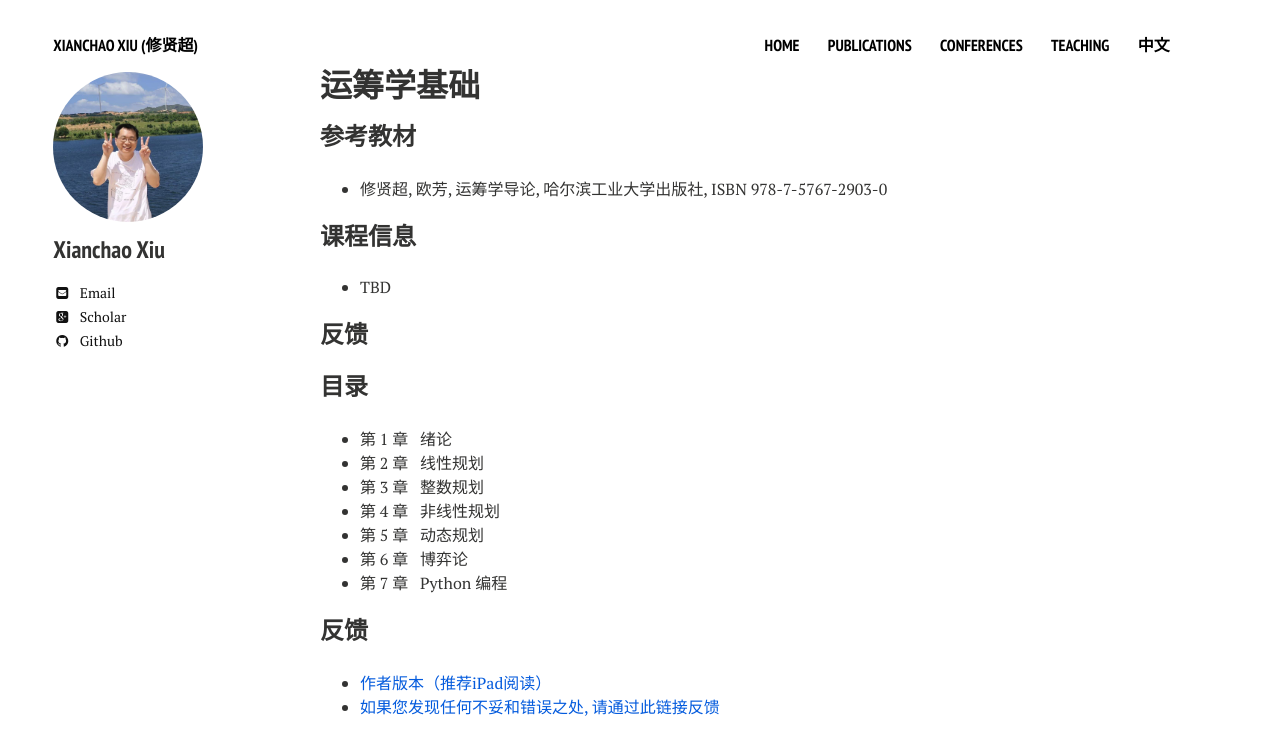
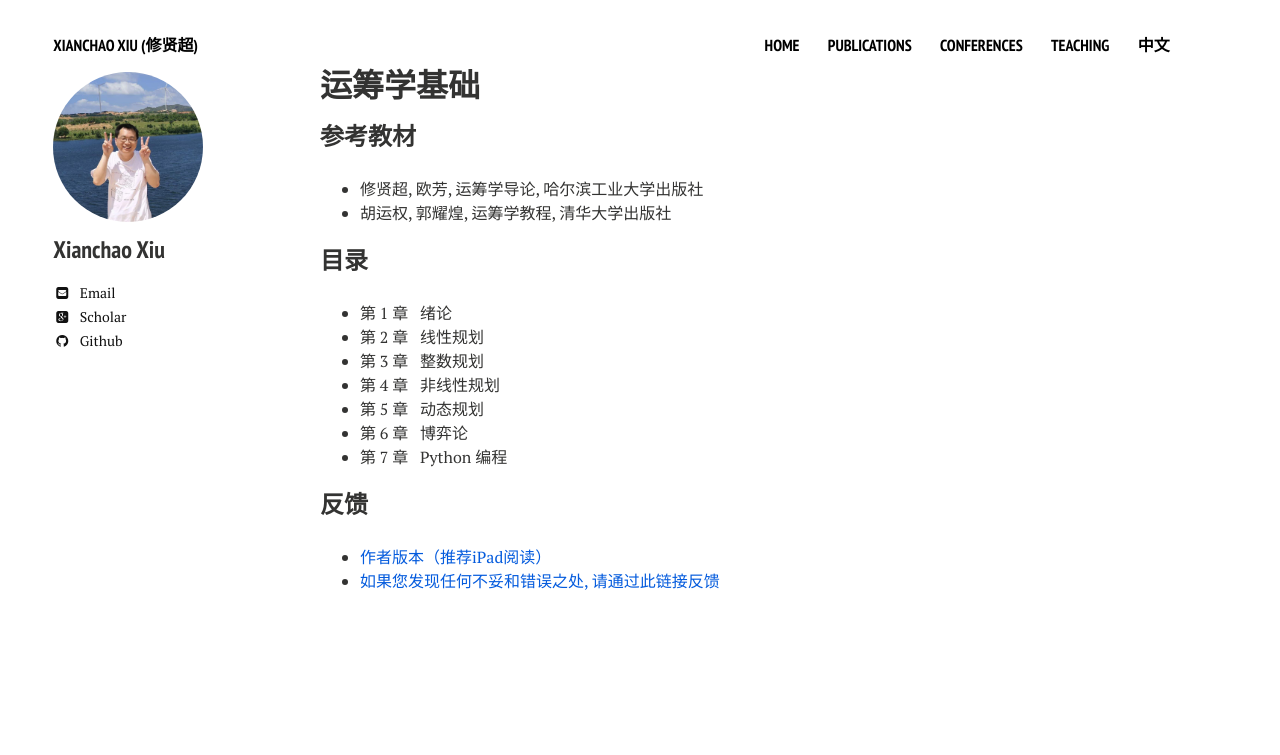
Before and after one commit to xianchaoxiu/xianchaoxiu.github.io, a Jekyll site: the page built from teaching/OR/2026/index.md, in a window 1280 px wide. Shown: the top 755 px of the page. Built offline with Jekyll 4.4.1, drawn with Linux system fonts in a browser that asks for light colours; nearby versions of some CDN libraries.

Commit message:
Update index.md

```diff
--- a/teaching/OR/2026/index.md
+++ b/teaching/OR/2026/index.md
@@ -6,12 +6,9 @@ share: false
 ---
 
 ### 参考教材
-* 修贤超, 欧芳, 运筹学导论, 哈尔滨工业大学出版社, ISBN 978-7-5767-2903-0
+* 修贤超, 欧芳, 运筹学导论, 哈尔滨工业大学出版社  <br>
+* 胡运权, 郭耀煌, 运筹学教程, 清华大学出版社  <br>
 
-### 课程信息
-* TBD
-
-### 反馈
 ### 目录
 
 *  第 1 章 &nbsp;  绪论 <br>
```
